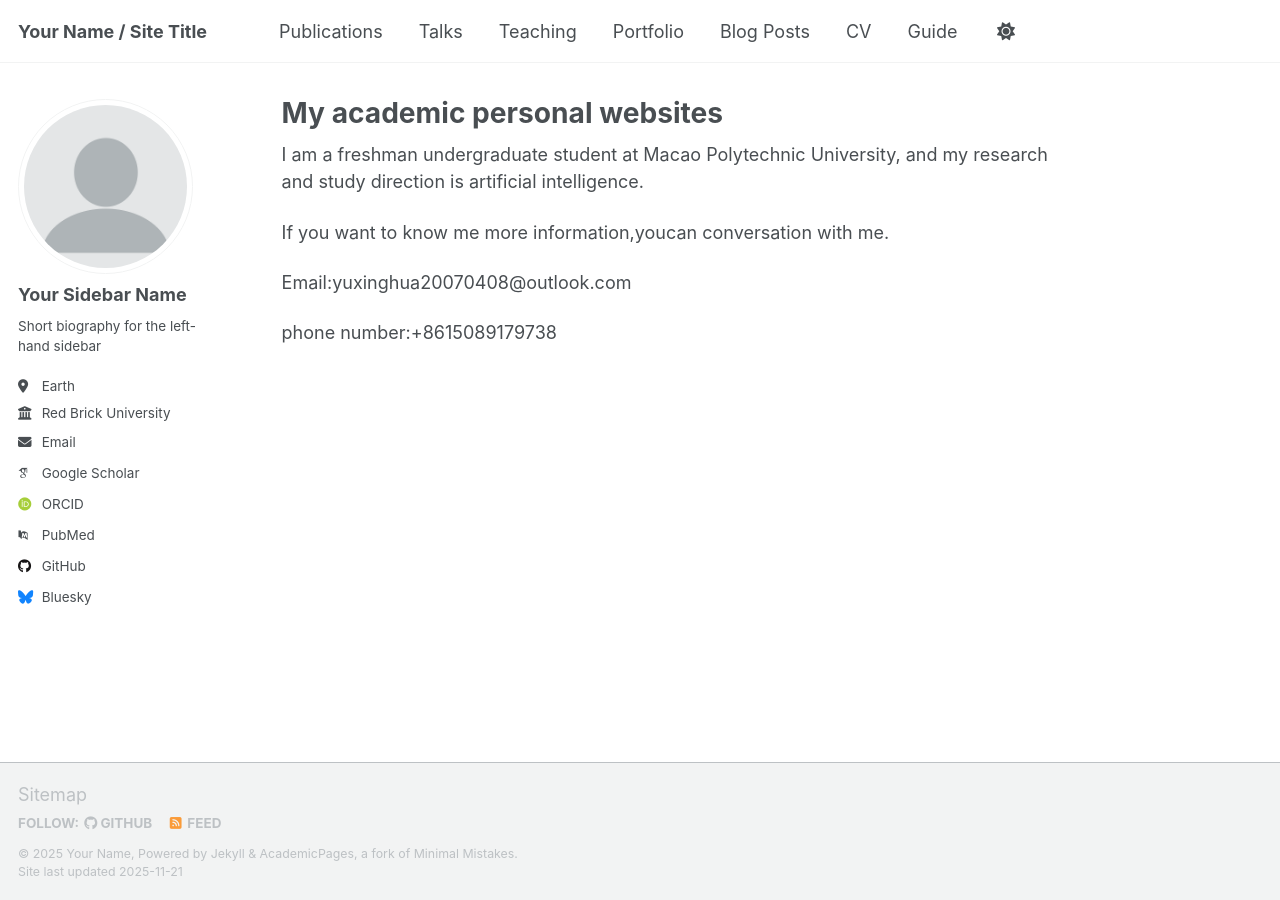
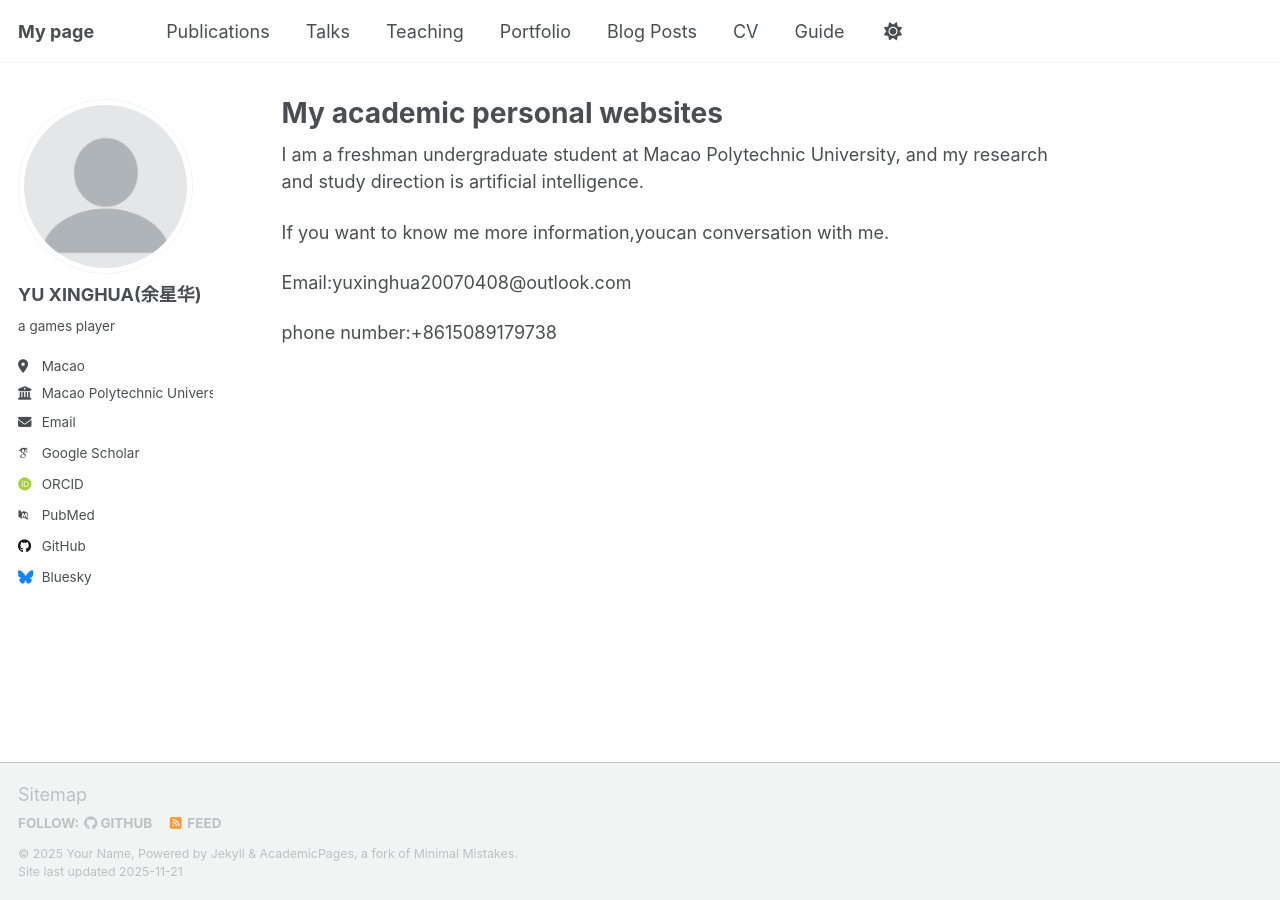
Before and after one commit to QWERTW123/QWERTW123.github.io, a Jekyll site: the page built from _pages/about.md, in a window 1280 px wide. Built offline with Jekyll 4.4.1, drawn with Linux system fonts in a browser that asks for light colours; some web fonts are replaced; a script that is not in the unit is left out.

Commit message:
Update _config.yml

```diff
--- a/_config.yml
+++ b/_config.yml
@@ -9,7 +9,7 @@
 # Basic Site Settings
 locale                   : "en-US"
 site_theme               : "default" # Currently available options are "default", "air"
-title                    : "Your Name / Site Title"
+title                    : "My page"
 title_separator          : "-"
 name                     : &name "Your Name"
 description              : &description "Your Name's academic portfolio"   # Update this with a general description of your site, this is the default if not overridden by a page
@@ -24,13 +24,13 @@ repository               : "academicpages/academicpages.github.io"
 author:
   # Biographic information
   avatar           : "profile.png"
-  name             : "Your Sidebar Name"
+  name             : "YU XINGHUA(余星华)"
   pronouns         : # example: "she/her"
-  bio              : "Short biography for the left-hand sidebar"
-  location         : "Earth"
-  employer         : "Red Brick University"
+  bio              : "a games player"
+  location         : "Macao"
+  employer         : "Macao Polytechnic University"
   uri              : # URL
-  email            : "none@example.org"
+  email            : "yuxinghua20070408@outlook.com"
 
   # Academic websites
   academia         : # URL
```
